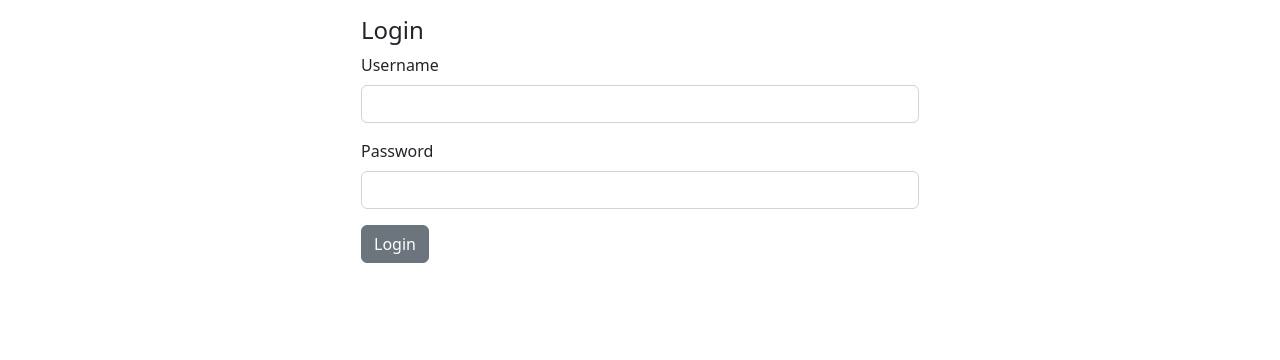
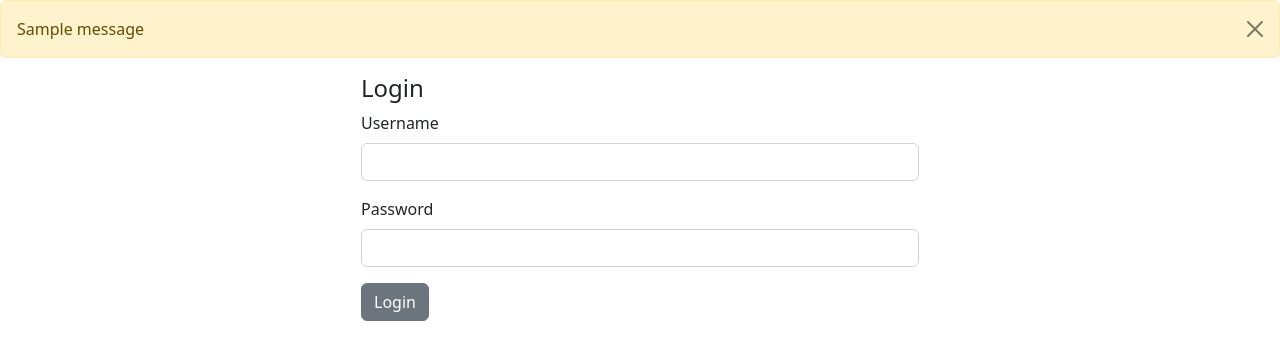
Before and after one commit to PeterOsoo/django-crm-2, a Django app: page / in a window 1280 px wide. Shown: the part 56-416 px from the top of the page. Run offline with Django 4.2, Linux system fonts and the light colour scheme; tables that the repository leaves empty hold one stand-in row (values such as "Sample post"); one stand-in notice (Sample message) is shown.

Commit message:
messages

```diff
--- a/website/templates/base.html
+++ b/website/templates/base.html
@@ -12,7 +12,18 @@
 		/>
 	</head>
 	<body>
-		{% include 'navbar.html' %}
+		{% include 'navbar.html' %} {% if messages %} {% for message in messages%}
+
+		<div class="alert alert-warning alert-dismissible fade show" role="alert">
+			{{ message }}
+			<button
+				type="button"
+				class="btn-close"
+				data-bs-dismiss="alert"
+				aria-label="Close"
+			></button>
+		</div>
+		{% endfor%} {% endif%}
 		<div class="container mt-3">{% block content%} {% endblock content%}</div>
 
 		<script
```
